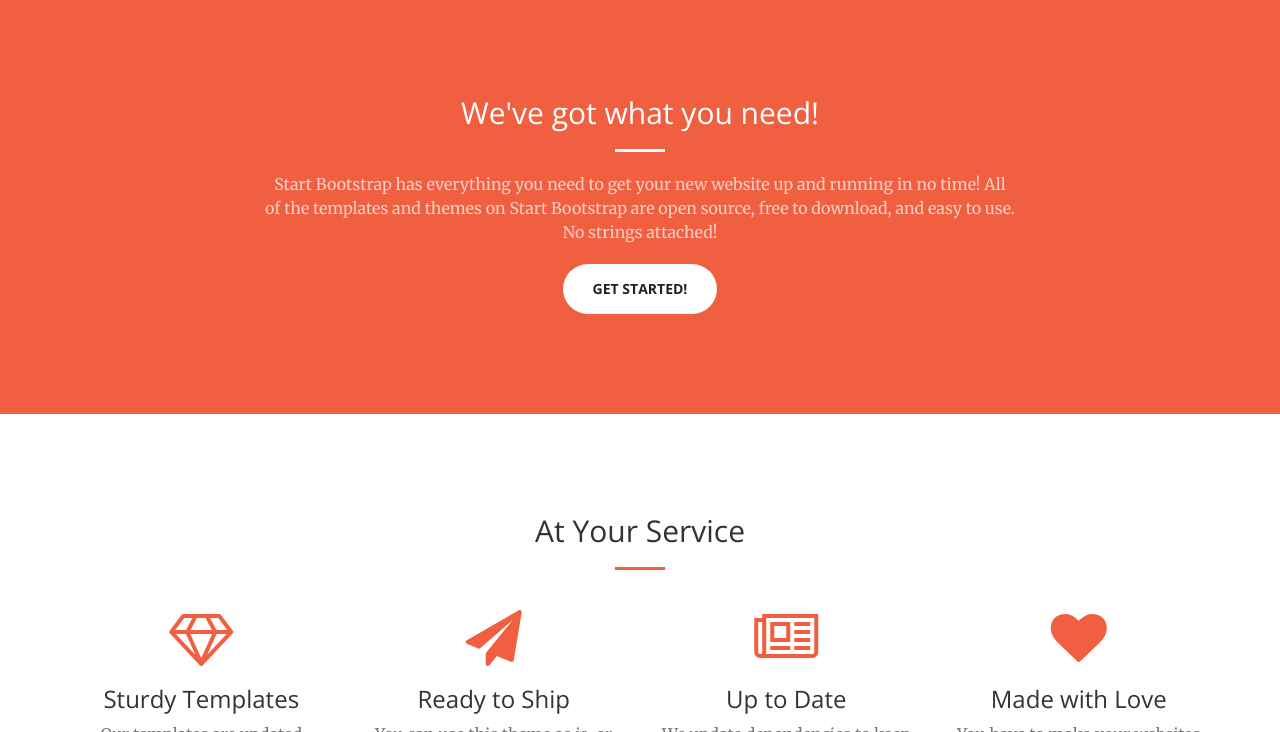
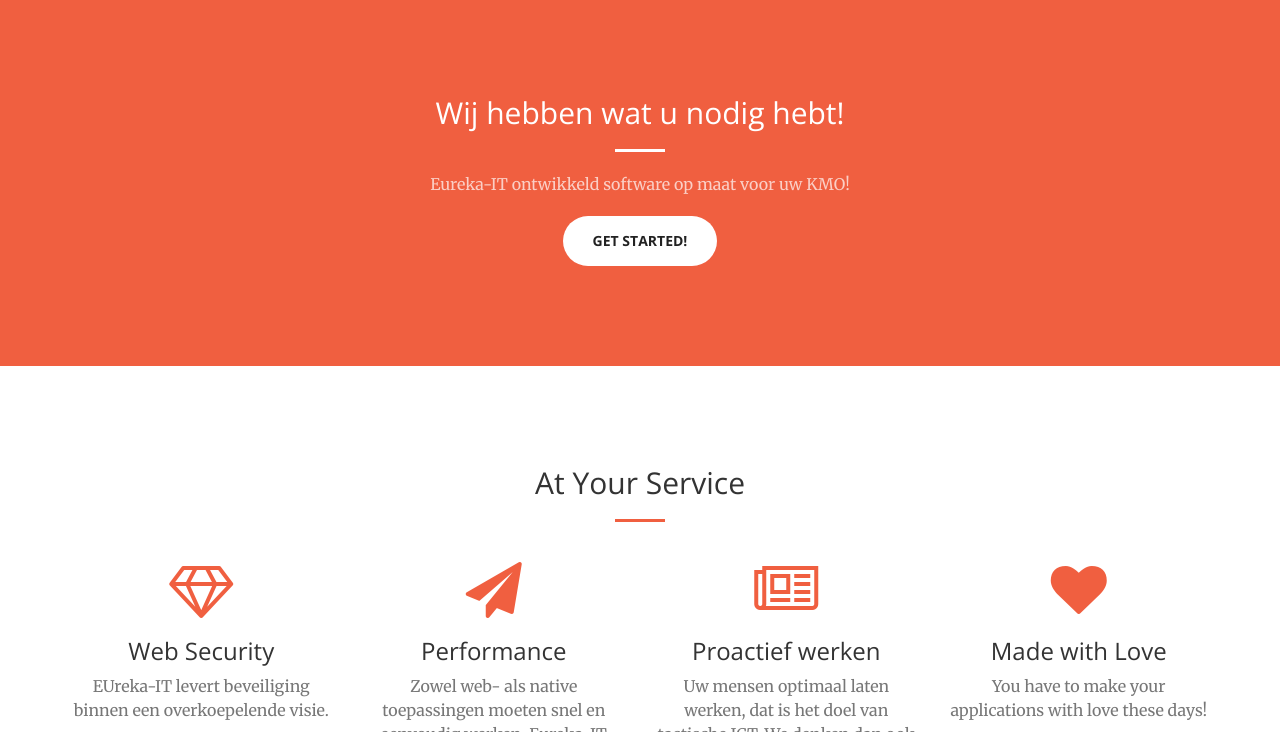
Before and after one commit to eureka-it/eureka-it.github.io, a Jekyll site: the page built from index.html, in a window 1280 px wide and 900 px high, scrolled down 736 px, cut to the strip 168-900 px from the top of the window. Built offline with Jekyll 4.4.1, drawn with Linux system fonts in a browser that asks for light colours; some of the changed text lies outside the part shown.

Commit message:
update pages

```diff
--- a/_config.yml
+++ b/_config.yml
@@ -6,7 +6,7 @@ baseurl: "" # the subpath of your site, e.g. /blog/
 url: "eureka-it.be"
 
 twitter_username:
-github_username: euraka-it
+github_username: eureka-it
 
 # Build settings
 markdown: kramdown
--- a/_includes/call-to-action.html
+++ b/_includes/call-to-action.html
@@ -2,9 +2,9 @@
     <div class="container">
         <div class="row">
             <div class="col-lg-8 col-lg-offset-2 text-center">
-                <h2 class="section-heading">We've got what you need!</h2>
+                <h2 class="section-heading">Wij hebben wat u nodig hebt!</h2>
                 <hr class="light">
-                <p class="text-faded">Start Bootstrap has everything you need to get your new website up and running in no time! All of the templates and themes on Start Bootstrap are open source, free to download, and easy to use. No strings attached!</p>
+                <p class="text-faded">Eureka-IT ontwikkeld software op maat voor uw KMO!</p>
                 <a href="#" class="btn btn-default btn-xl">Get Started!</a>
             </div>
         </div>
--- a/_includes/head.html
+++ b/_includes/head.html
@@ -6,7 +6,7 @@
     <meta name="description" content="">
     <meta name="author" content="">
 
-    <title>Creative - Start Bootstrap Theme</title>
+    <title>Eureka-IT</title>
 
     <!-- Bootstrap Core CSS -->
     <link rel="stylesheet" href="css/bootstrap.min.css" type="text/css">
--- a/_includes/header.html
+++ b/_includes/header.html
@@ -1,9 +1,9 @@
 <header>
     <div class="header-content">
         <div class="header-content-inner">
-            <h1>Your Favorite Source of Free Bootstrap Themes</h1>
+            <h1>Eureka-IT</h1>
             <hr>
-            <p>Start Bootstrap can help you build better websites using the Bootstrap CSS framework! Just download your template and start going, no strings attached!</p>
+            <p>Wij werken graag met u samen om oplossingen te zoeken voor uw uitdagingen</p>
             <a href="#about" class="btn btn-primary btn-xl page-scroll">Find Out More</a>
         </div>
     </div>
--- a/_includes/services.html
+++ b/_includes/services.html
@@ -12,29 +12,29 @@
             <div class="col-lg-3 col-md-6 text-center">
                 <div class="service-box">
                     <i class="fa fa-4x fa-diamond wow bounceIn text-primary"></i>
-                    <h3>Sturdy Templates</h3>
-                    <p class="text-muted">Our templates are updated regularly so they don't break.</p>
+                    <h3>Web Security</h3>
+                    <p class="text-muted">EUreka-IT levert beveiliging binnen een overkoepelende visie.</p>
                 </div>
             </div>
             <div class="col-lg-3 col-md-6 text-center">
                 <div class="service-box">
                     <i class="fa fa-4x fa-paper-plane wow bounceIn text-primary" data-wow-delay=".1s"></i>
-                    <h3>Ready to Ship</h3>
-                    <p class="text-muted">You can use this theme as is, or you can make changes!</p>
+                    <h3>Performance</h3>
+                    <p class="text-muted">Zowel web- als native toepassingen moeten snel en eenvoudig werken, Eureka-IT maakt dit voor u een top prioriteit</p>
                 </div>
             </div>
             <div class="col-lg-3 col-md-6 text-center">
                 <div class="service-box">
                     <i class="fa fa-4x fa-newspaper-o wow bounceIn text-primary" data-wow-delay=".2s"></i>
-                    <h3>Up to Date</h3>
-                    <p class="text-muted">We update dependencies to keep things fresh.</p>
+                    <h3>Proactief werken</h3>
+                    <p class="text-muted">Uw mensen optimaal laten werken, dat is het doel van tactische ICT. We denken dan ook telkens mee om uw bedrijfsprocessen te verbeteren. </p>
                 </div>
             </div>
             <div class="col-lg-3 col-md-6 text-center">
                 <div class="service-box">
                     <i class="fa fa-4x fa-heart wow bounceIn text-primary" data-wow-delay=".3s"></i>
                     <h3>Made with Love</h3>
-                    <p class="text-muted">You have to make your websites with love these days!</p>
+                    <p class="text-muted">You have to make your applications with love these days!</p>
                 </div>
             </div>
         </div>
```
Also changed, not shown: img/header_.jpg (added), 1 other file.
